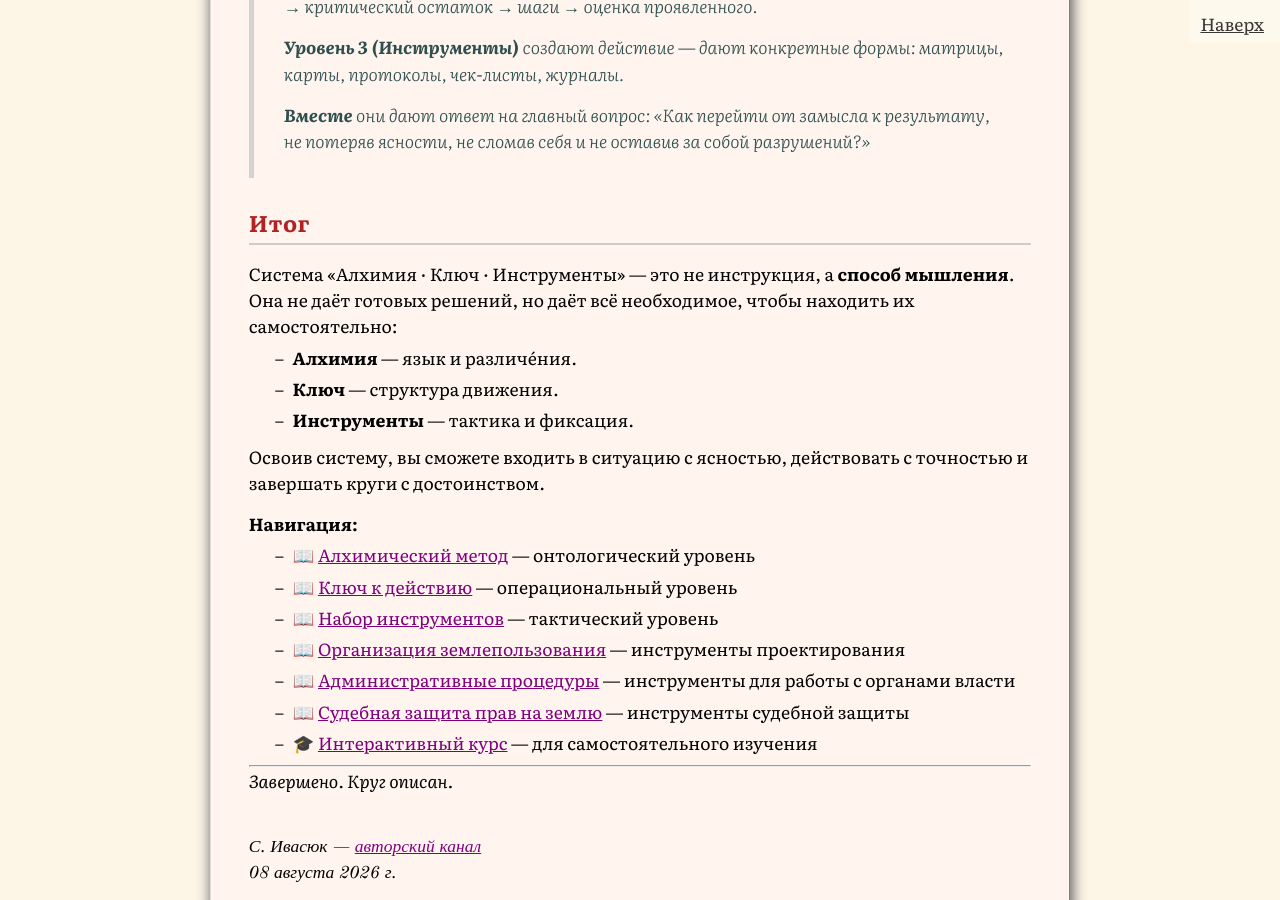
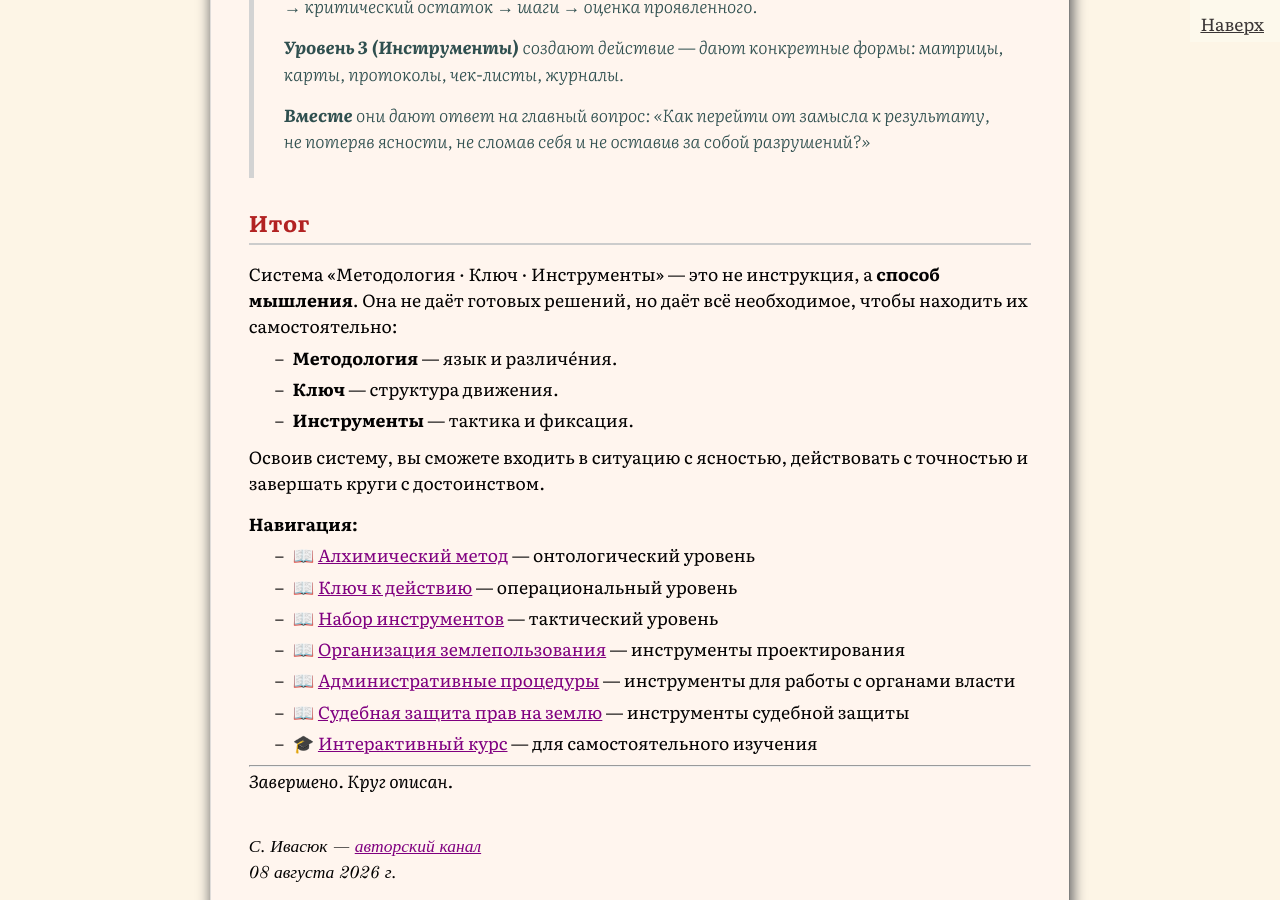
Before and after one commit to SergSi/land-use-art, a Jekyll site: the page built from _posts/2026-08-08-how.md, in a window 1280 px wide and 900 px high, scrolled down 7040 px. Built offline with Jekyll 4.4.1, drawn with Linux system fonts in a browser that asks for light colours; some web fonts are replaced.

Commit message:
Update 2026-08-08-how.md

```diff
--- a/_posts/2026-08-08-how.md
+++ b/_posts/2026-08-08-how.md
@@ -218,9 +218,9 @@ date: 2026-08-08
 
 ## Итог
 
-Система «Алхимия · Ключ · Инструменты» — это не инструкция, а **способ мышления**. Она не даёт готовых решений, но даёт всё необходимое, чтобы находить их самостоятельно:
+Система «Методология · Ключ · Инструменты» — это не инструкция, а **способ мышления**. Она не даёт готовых решений, но даёт всё необходимое, чтобы находить их самостоятельно:
 
-- **Алхимия** — язык и различéния.
+- **Методология** — язык и различéния.
 - **Ключ** — структура движения.
 - **Инструменты** — тактика и фиксация.
 
```
